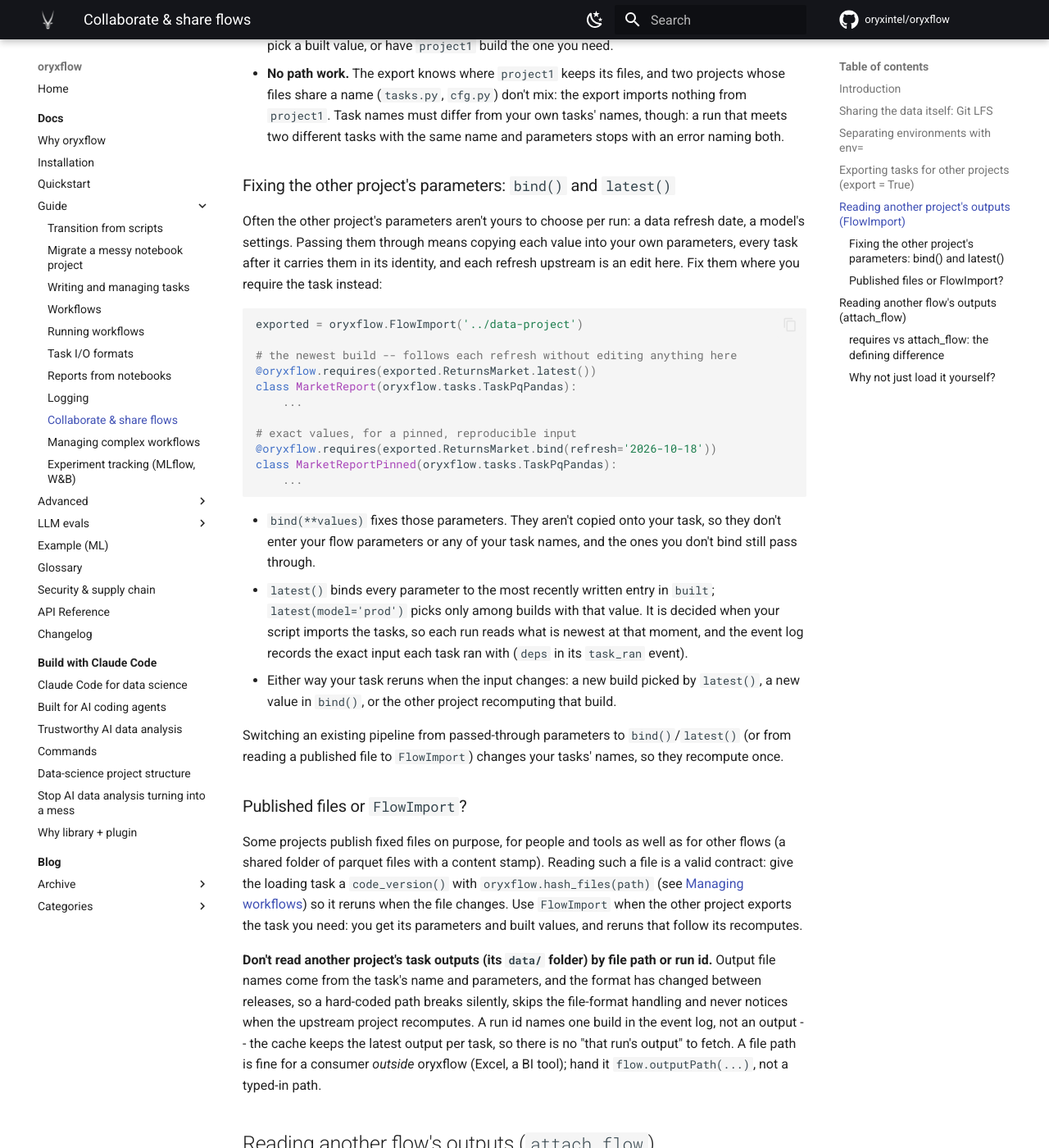
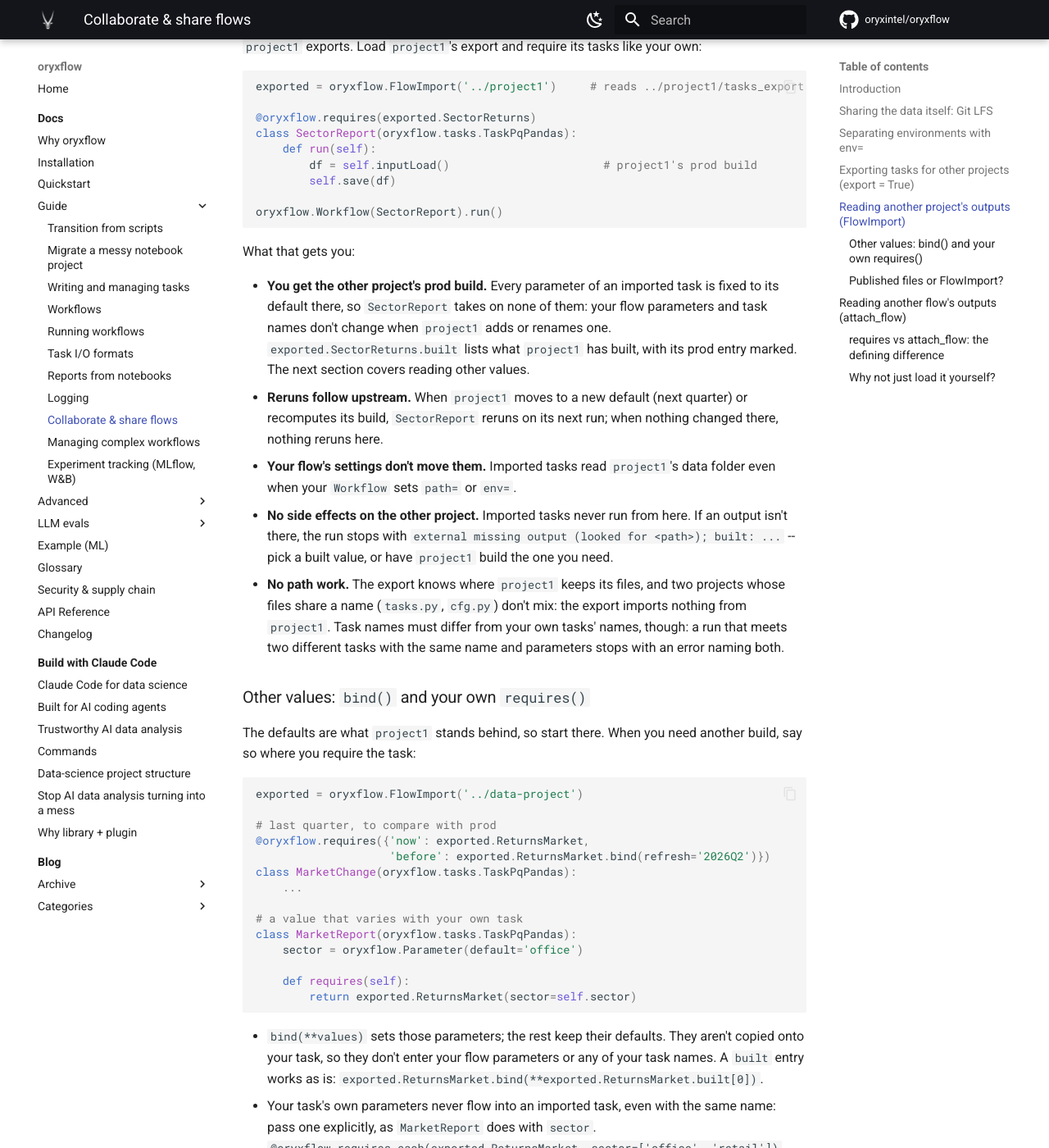
Before and after one commit to oryxintel/oryxlib-docs, an MkDocs documentation site: the page built from docs/docs/collaborate.md, in a window 1280 px wide and 1400 px high, scrolled down 4480 px. Shown: the whole window at 82% size. Built offline with MkDocs 1.6.1 and Material for MkDocs 9.7.7, drawn with Linux system fonts in a browser that asks for light colours; comment, search, counter and statistics services are not loaded; some of the changed text lies outside the part shown.

Commit message:
FlowImport binds exported defaults (prod); remove latest()
An exported task's defaults are its prod build. FlowImport binds every
imported parameter to its default, so a bare requires() copies nothing onto
the consumer and Task.clone() passes none of the requirer's values (explicit
kwargs still win: X(sector=self.sector), requires_each grids). bind()
overrides and ignores a built entry's 'prod' key. latest() is removed.

run() and FlowExport.generate() fail when an exported parameter has no
default; built marks the defaults' entry 'prod': True; a run that asks for
non-default values of an exported task in the published folder warns to use
env='dev'; an env= child of the published folder is no longer reported as
a move.

Co-Authored-By: Claude Opus 5.5 <noreply@anthropic.com>
Claude-Session: https://claude.ai/code/session_011peraTw5y3FqBbWi1Y7BWe

````diff
--- a/docs/docs/collaborate.md
+++ b/docs/docs/collaborate.md
@@ -56,17 +56,20 @@ Just make sure the environment you point at is the one whose outputs actually ex
 
 ## Exporting tasks for other projects (`export = True`)
 
-Mark each task another project may read with `export = True`. That is the whole producer side:
+Mark each task another project may read with `export = True`, and give each of its parameters a default: the value other projects should get. That is the whole producer side:
 
 ```python
 class SectorReturns(oryxflow.tasks.TaskPqPandas):
     """Quarterly total returns by sector. Columns: sector, ret_pct (decimal, 0.05 = 5%)."""
     export = True
     sector = oryxflow.Parameter(default='office')
+    refresh = oryxflow.Parameter(default='2026Q3')
 
     def run(self):
         self.save(...)   # your logic -- NOT exported
 ```
+
+**The defaults are your prod build.** A plain `flow.run()` builds exactly what other projects read, and a new quarter is an edit to a default: it shows in your code diff and in `tasks_export.py`. A run stops before building, with `SectorReturns.refresh: exported parameters need a default -- the value consumers should get (prod)`, when an exported parameter has none.
 
 Every `flow.run()` that includes an exported task rewrites `tasks_export.py` at the project root -- the folder that holds `data/`, so run your flow from there, as usual. For each exported task it holds a read-only copy: the docstring, the output format, `persists`, the parameters with their defaults, `external = True` (never run, only read) and the data path, written relative to the file so it works wherever the folders live. `built` lists the parameter values your runs have built since the task was exported, as long as their output is still there (an output built before you added `export = True` appears once a run includes it). The values are plain Python values (`{'year': 2026, 'debug': False}`), so you can compare them or pass one straight to a `Workflow`:
 
@@ -76,12 +79,15 @@ class SectorReturns(oryxflow.tasks.TaskPqPandas):
     external = True
     persists = ['data']
     path = str(_HERE / 'data')
+    refresh = oryxflow.parameter.Parameter(default='2026Q3')
     sector = oryxflow.parameter.Parameter(default='office')
     built = [
-        {'sector': 'office'},
-        {'sector': 'retail'},
+        {'refresh': '2026Q2', 'sector': 'office'},
+        {'refresh': '2026Q3', 'sector': 'office', 'prod': True},
     ]
 ```
+
+`'prod': True` marks the entry built with the defaults: what other projects get. The others stay readable while their output exists, for a project that wants to compare.
 
 There is no `run()` in the file, so you can hand your outputs to someone without your code: share `tasks_export.py` with the `data/` folder (Git LFS above makes that easy).
 
@@ -91,7 +97,9 @@ Adding or removing `export = True` doesn't rerun the task: it describes the task
 
 A few things to know:
 
-- **Keep experiments out of `built`.** Other projects pick from `built`, so a run with experimental settings shouldn't land there. `flow.run(export=False)` skips the file for one run; `oryxflow.Workflow(Task, params, export=False)` does it for every run of that flow, so an experiment script can't forget.
+- **Run experiments with `env='dev'`.** `oryxflow.Workflow(Task, {'refresh': '2026Q4'}, env='dev')` writes under `data/env=dev/`, beside the folder other projects read, so a trial never replaces what they get and stays out of `built`. A run in the shared folder that you asked for non-default values warns: `SectorReturns: experiment written to the prod data folder (non-default refresh=2026Q4); run experiments with Workflow(..., env='dev')`. `export=False` (`flow.run(export=False)`, or `Workflow(..., export=False)` for every run of a flow) only leaves `tasks_export.py` alone: the outputs still land in the shared folder.
+- **Code changes reach other projects on the next run.** Other projects read your prod build's file, not a copy. Edit a task and run with the same parameters, and its output is rewritten in place: their next run picks it up and reruns. That is what you want for a fix; for a trial change, run it with `env='dev'` first.
+- **One prod build per exported task.** When prod covers several values of a dimension (every sector), export a task whose output holds all of them, with `sector` as a column, and let the per-sector task keep a default for the common case. Other projects read the combined task, and one sector stays a `bind(sector=...)` away. A task you build for every sector inside your own flow (the combined task needs them) doesn't count as an experiment.
 - **Run each entry point once.** A run writes the exported tasks of the task files it imported, and keeps the rest from the previous file. If you have several scripts (`run.py`, `run_report.py`) and one of them imports a task file the others don't, run it once after marking its tasks: until then the run warns `marked export = True, but this run did not import ...`.
 - **A failed update is reported.** If `tasks_export.py` can't be written, the run still succeeds but says so in `result.warnings` and the log, because other projects keep reading the previous file.
 - **Export the checked result.** Other projects read the exported task's own output, as soon as it is written. If your pipeline checks data before releasing it (a checks task that fails the run, columns stamped at publish time), mark the task *after* the checks with `export = True`: a task that requires the checks and saves the released data. Exporting the raw task upstream of the checks lets other projects read data that failed them.
@@ -109,47 +117,51 @@ exported = oryxflow.FlowImport('../project1')     # reads ../project1/tasks_expo
 @oryxflow.requires(exported.SectorReturns)
 class SectorReport(oryxflow.tasks.TaskPqPandas):
     def run(self):
-        df = self.inputLoad()                       # project1's output for this sector
+        df = self.inputLoad()                       # project1's prod build
         self.save(df)
 
-oryxflow.Workflow(SectorReport, {'sector': 'retail'}).run()
+oryxflow.Workflow(SectorReport).run()
 ```
 
 What that gets you:
 
-- **Parameters pass through the flow.** `SectorReport` takes on `sector` from `SectorReturns`, so you choose the sector the way you choose any parameter, including one flow per sector with `WorkflowMulti`. `exported.SectorReturns.built` lists what `project1` has built. They also become part of the identity of `SectorReport` and of every task after it -- see the next section for parameters you'd rather fix once.
-- **Reruns follow upstream.** When `project1` recomputes `SectorReturns`, `SectorReport` reruns on its next run; when nothing changed there, nothing reruns here.
+- **You get the other project's prod build.** Every parameter of an imported task is fixed to its default there, so `SectorReport` takes on none of them: your flow parameters and task names don't change when `project1` adds or renames one. `exported.SectorReturns.built` lists what `project1` has built, with its prod entry marked. The next section covers reading other values.
+- **Reruns follow upstream.** When `project1` moves to a new default (next quarter) or recomputes its build, `SectorReport` reruns on its next run; when nothing changed there, nothing reruns here.
 - **Your flow's settings don't move them.** Imported tasks read `project1`'s data folder even when your `Workflow` sets `path=` or `env=`.
 - **No side effects on the other project.** Imported tasks never run from here. If an output isn't there, the run stops with `external missing output (looked for <path>); built: ...` -- pick a built value, or have `project1` build the one you need.
 - **No path work.** The export knows where `project1` keeps its files, and two projects whose files share a name (`tasks.py`, `cfg.py`) don't mix: the export imports nothing from `project1`. Task names must differ from your own tasks' names, though: a run that meets two different tasks with the same name and parameters stops with an error naming both.
 
-### Fixing the other project's parameters: `bind()` and `latest()`
+### Other values: `bind()` and your own `requires()`
 
-Often the other project's parameters aren't yours to choose per run: a data refresh date, a model's settings. Passing them through means copying each value into your own parameters, every task after it carries them in its identity, and each refresh upstream is an edit here. Fix them where you require the task instead:
+The defaults are what `project1` stands behind, so start there. When you need another build, say so where you require the task:
 
 ```python
 exported = oryxflow.FlowImport('../data-project')
 
-# the newest build -- follows each refresh without editing anything here
-@oryxflow.requires(exported.ReturnsMarket.latest())
-class MarketReport(oryxflow.tasks.TaskPqPandas):
+# last quarter, to compare with prod
+@oryxflow.requires({'now': exported.ReturnsMarket,
+                    'before': exported.ReturnsMarket.bind(refresh='2026Q2')})
+class MarketChange(oryxflow.tasks.TaskPqPandas):
     ...
 
-# exact values, for a pinned, reproducible input
-@oryxflow.requires(exported.ReturnsMarket.bind(refresh='2026-10-18'))
-class MarketReportPinned(oryxflow.tasks.TaskPqPandas):
-    ...
+# a value that varies with your own task
+class MarketReport(oryxflow.tasks.TaskPqPandas):
+    sector = oryxflow.Parameter(default='office')
+
+    def requires(self):
+        return exported.ReturnsMarket(sector=self.sector)
 ```
 
-- `bind(**values)` fixes those parameters. They aren't copied onto your task, so they don't enter your flow parameters or any of your task names, and the ones you don't bind still pass through.
-- `latest()` binds every parameter to the most recently written entry in `built`; `latest(model='prod')` picks only among builds with that value. It is decided when your script imports the tasks, so each run reads what is newest at that moment, and the event log records the exact input each task ran with (`deps` in its `task_ran` event).
-- Either way your task reruns when the input changes: a new build picked by `latest()`, a new value in `bind()`, or the other project recomputing that build.
+- `bind(**values)` sets those parameters; the rest keep their defaults. They aren't copied onto your task, so they don't enter your flow parameters or any of your task names. A `built` entry works as is: `exported.ReturnsMarket.bind(**exported.ReturnsMarket.built[0])`.
+- Your task's own parameters never flow into an imported task, even with the same name: pass one explicitly, as `MarketReport` does with `sector`. `@oryxflow.requires_each(exported.ReturnsMarket, sector=['office', 'retail'])` requires one per value.
+- A build you pick must exist: the run stops with `external missing output ... built: ...` otherwise, listing what `project1` has.
+- Your task reruns when its input changes: a new value in `bind()`, a new default in `project1`, or `project1` recomputing that build.
 
-Switching an existing pipeline from passed-through parameters to `bind()`/`latest()` (or from reading a published file to `FlowImport`) changes your tasks' names, so they recompute once.
+Moving an existing pipeline to this (from passed-through parameters, or from reading a published file) changes your tasks' names, so they recompute once.
 
 ### Published files or `FlowImport`?
 
-Some projects publish fixed files on purpose, for people and tools as well as for other flows (a shared folder of parquet files with a content stamp). Reading such a file is a valid contract: give the loading task a `code_version()` with `oryxflow.hash_files(path)` (see [Managing workflows](managing-workflows.md#when-your-task-depends-on-something-that-isnt-python)) so it reruns when the file changes. Use `FlowImport` when the other project exports the task you need: you get its parameters and built values, and reruns that follow its recomputes.
+Some projects publish fixed files on purpose, for people and tools as well as for other flows (a shared folder of parquet files with a content stamp). Reading such a file is a valid contract: give the loading task a `code_version()` with `oryxflow.hash_files(path)` (see [Managing workflows](managing-workflows.md#when-your-task-depends-on-something-that-isnt-python)) so it reruns when the file changes. Use `FlowImport` when the other project exports the task you need: you get its prod build, the other builds it lists, and reruns that follow its recomputes.
 
 **Don't read another project's task outputs (its `data/` folder) by file path or run id.** Output file names come from the task's name and parameters, and the format has changed between releases, so a hard-coded path breaks silently, skips the file-format handling and never notices when the upstream project recomputes. A run id names one build in the event log, not an output -- the cache keeps the latest output per task, so there is no "that run's output" to fetch. A file path is fine for a consumer *outside* oryxflow (Excel, a BI tool); hand it `flow.outputPath(...)`, not a typed-in path.
 
````
